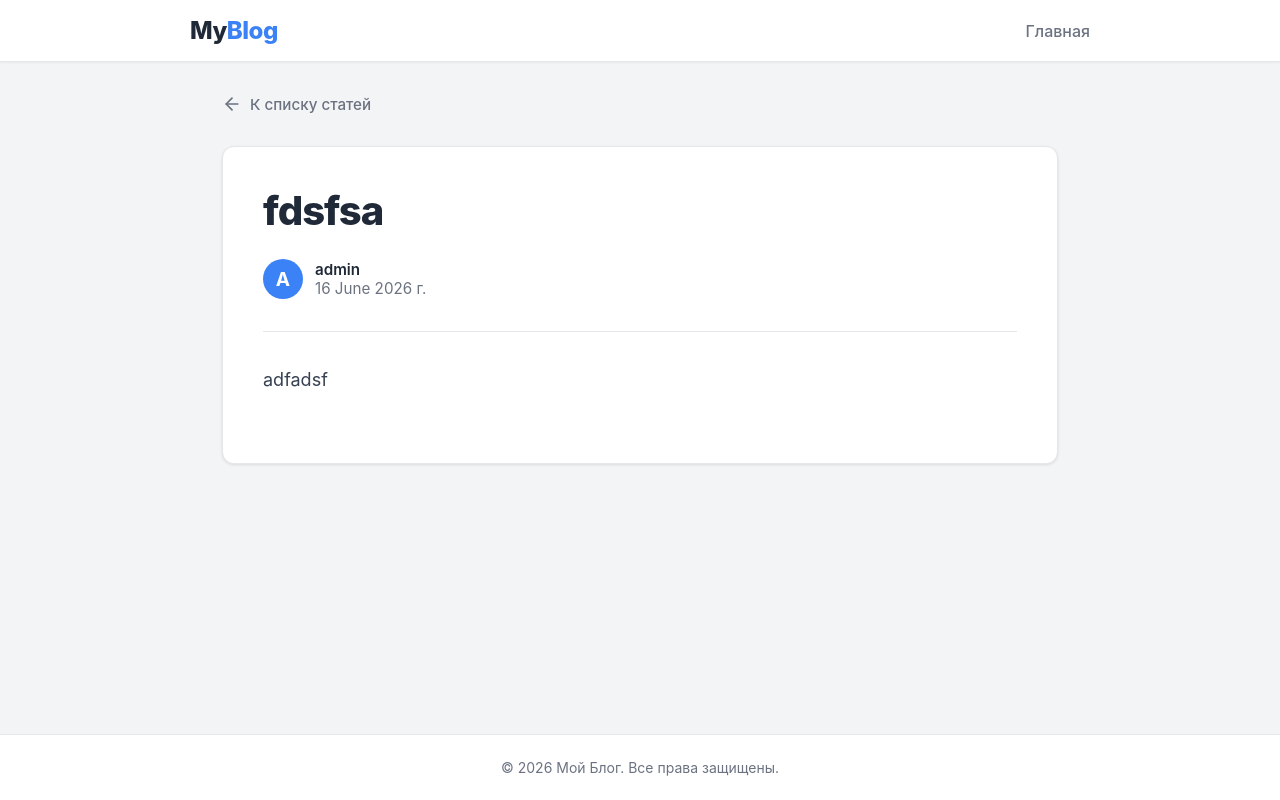
After one commit to Darmanchev/DevLog, a Django app: a page that uses templates/base.html in a window 1280 px wide. The commit adds this page. Run offline with Django 5.2, Linux system fonts and the light colour scheme; data comes from the database, SQL or seed files in the repository.

Commit message:
fix: change post detail and post list and add base html

```diff
--- a/blog/models.py
+++ b/blog/models.py
@@ -1,5 +1,6 @@
 from django.db import models
 from django.conf import settings
+from django.urls import reverse
 
 # Create your models here.
 class Post(models.Model):
@@ -23,6 +24,9 @@ class Post(models.Model):
     created_at = models.DateTimeField(auto_now_add=True)
     updated_at = models.DateTimeField(auto_now=True)
 
+    def get_absolute_url(self):
+        return reverse('blog:post_detail', args=[self.slug])
+
     class Meta:
         ordering = ['-created_at']
 
--- a/blog/urls.py
+++ b/blog/urls.py
@@ -6,4 +6,6 @@ app_name = 'blog'
 
 urlpatterns = [
     path('', views.post_list, name='post_list'),
+    path('<slug:slug>/', views.post_detail, name='post_detail'),
+
 ]
--- a/blog/views.py
+++ b/blog/views.py
@@ -1,6 +1,10 @@
-from django.shortcuts import render
+from django.shortcuts import render, get_object_or_404
 from .models import Post
 
 def post_list(request):
     posts = Post.objects.filter(status=Post.Status.PUBLISHED)
     return render(request, 'blog/post_list.html', {'posts': posts})
+
+def post_detail(request, slug):
+    post = get_object_or_404(Post, slug=slug, status=Post.Status.PUBLISHED)
+    return render(request, 'blog/post_detail.html', {'post': post})
--- /dev/null
+++ b/templates/base.html
@@ -0,0 +1,115 @@
+<!DOCTYPE html>
+<html lang="ru">
+<head>
+    <meta charset="UTF-8">
+    <meta name="viewport" content="width=device-width, initial-scale=1.0">
+    <!-- Здесь страницы будут подставлять свой заголовок -->
+    <title>{% block title %}Мой Блог{% endblock %}</title>
+    <style>
+        :root {
+            --bg-color: #f3f4f6;
+            --nav-bg: #ffffff;
+            --text-main: #1f2937;
+            --text-muted: #6b7280;
+            --accent: #3b82f6;
+            --accent-hover: #2563eb;
+            --border: #e5e7eb;
+        }
+
+        body {
+            font-family: -apple-system, BlinkMacSystemFont, "Segoe UI", Roboto, Helvetica, Arial, sans-serif;
+            background-color: var(--bg-color);
+            color: var(--text-main);
+            margin: 0;
+            display: flex;
+            flex-direction: column;
+            min-height: 100vh;
+            -webkit-font-smoothing: antialiased;
+        }
+
+        /* Навигационная панель */
+        .navbar {
+            background-color: var(--nav-bg);
+            border-bottom: 1px solid var(--border);
+            padding: 1rem 2rem;
+            box-shadow: 0 1px 2px 0 rgba(0, 0, 0, 0.05);
+        }
+
+        .nav-container {
+            max-width: 900px;
+            margin: 0 auto;
+            display: flex;
+            justify-content: space-between;
+            align-items: center;
+        }
+
+        .logo {
+            font-size: 1.5rem;
+            font-weight: 800;
+            color: var(--text-main);
+            text-decoration: none;
+            letter-spacing: -0.5px;
+        }
+
+        .logo span { color: var(--accent); }
+
+        .nav-links a {
+            color: var(--text-muted);
+            text-decoration: none;
+            margin-left: 1.5rem;
+            font-weight: 500;
+            transition: color 0.2s;
+        }
+
+        .nav-links a:hover { color: var(--accent); }
+
+        /* Основной контент */
+        .main-content {
+            flex-grow: 1;
+            width: 100%;
+            max-width: 900px;
+            margin: 2rem auto;
+            padding: 0 2rem;
+            box-sizing: border-box;
+        }
+
+        /* Подвал */
+        .footer {
+            background-color: var(--nav-bg);
+            border-top: 1px solid var(--border);
+            text-align: center;
+            padding: 1.5rem;
+            color: var(--text-muted);
+            font-size: 0.875rem;
+            margin-top: auto;
+        }
+    </style>
+    <!-- Место для дополнительных стилей (если понадобится) -->
+    {% block extra_head %}{% endblock %}
+</head>
+<body>
+
+    <!-- Шапка сайта -->
+    <header class="navbar">
+        <div class="nav-container">
+            <!-- Ссылка на главную страницу -->
+            <a href="{% url 'blog:post_list' %}" class="logo">My<span>Blog</span></a>
+            <nav class="nav-links">
+                <a href="{% url 'blog:post_list' %}">Главная</a>
+            </nav>
+        </div>
+    </header>
+
+    <!-- Сюда будет вставляться контент других страниц -->
+    <main class="main-content">
+        {% block content %}
+        {% endblock content %}
+    </main>
+
+    <!-- Подвал сайта -->
+    <footer class="footer">
+        &copy; {% now "Y" %} Мой Блог. Все права защищены.
+    </footer>
+
+</body>
+</html>
--- /dev/null
+++ b/templates/blog/post_detail.html
@@ -0,0 +1,115 @@
+{% extends 'base.html' %}
+
+{% block title %}{{ post.title }} - Мой Блог{% endblock %}
+
+{% block extra_head %}
+<style>
+    /* Стили специфичные для страницы поста */
+    .post-container {
+        background: white;
+        padding: 40px;
+        border-radius: 12px;
+        box-shadow: 0 1px 3px rgba(0,0,0,0.1);
+        border: 1px solid #e5e7eb;
+    }
+
+    .back-link {
+        display: inline-flex;
+        align-items: center;
+        color: var(--text-muted);
+        text-decoration: none;
+        font-size: 0.95rem;
+        margin-bottom: 2rem;
+        transition: color 0.2s ease;
+        font-weight: 500;
+    }
+
+    .back-link:hover { color: var(--accent); }
+    .back-link svg { margin-right: 8px; width: 20px; height: 20px; }
+
+    .post-title {
+        font-size: 2.5rem;
+        font-weight: 800;
+        line-height: 1.2;
+        margin: 0 0 1.5rem 0;
+        color: var(--text-main);
+        letter-spacing: -0.025em;
+    }
+
+    .post-meta {
+        display: flex;
+        align-items: center;
+        gap: 12px;
+        padding-bottom: 2rem;
+        border-bottom: 1px solid var(--border);
+        margin-bottom: 2rem;
+        color: var(--text-muted);
+        font-size: 0.95rem;
+    }
+
+    .avatar {
+        width: 40px;
+        height: 40px;
+        background-color: var(--accent);
+        color: white;
+        border-radius: 50%;
+        display: flex;
+        align-items: center;
+        justify-content: center;
+        font-weight: bold;
+        font-size: 1.2rem;
+    }
+
+    .author-info {
+        display: flex;
+        flex-direction: column;
+    }
+
+    .author-name {
+        font-weight: 600;
+        color: var(--text-main);
+    }
+
+    .post-content {
+        font-size: 1.125rem;
+        color: #374151;
+        line-height: 1.8;
+    }
+
+    .post-content p { margin-bottom: 1.5em; }
+
+    @media (max-width: 768px) {
+        .post-container {
+            padding: 24px 20px;
+            border-radius: 8px;
+        }
+        .post-title { font-size: 2rem; }
+    }
+</style>
+{% endblock %}
+
+{% block content %}
+    <a href="{% url 'blog:post_list' %}" class="back-link">
+        <svg viewBox="0 0 24 24" fill="none" stroke="currentColor" stroke-width="2" stroke-linecap="round" stroke-linejoin="round">
+            <line x1="19" y1="12" x2="5" y2="12"></line>
+            <polyline points="12 19 5 12 12 5"></polyline>
+        </svg>
+        К списку статей
+    </a>
+
+    <article class="post-container">
+        <h1 class="post-title">{{ post.title }}</h1>
+
+        <div class="post-meta">
+            <div class="avatar">{{ post.author.username.0|upper }}</div>
+            <div class="author-info">
+                <span class="author-name">{{ post.author.username }}</span>
+                <time>{{ post.created_at|date:"j E Y г." }}</time>
+            </div>
+        </div>
+
+        <div class="post-content">
+            {{ post.body|linebreaks }}
+        </div>
+    </article>
+{% endblock %}
```
Also changed, not shown: templates/blog/post_list.html (+37 -19 lines).
